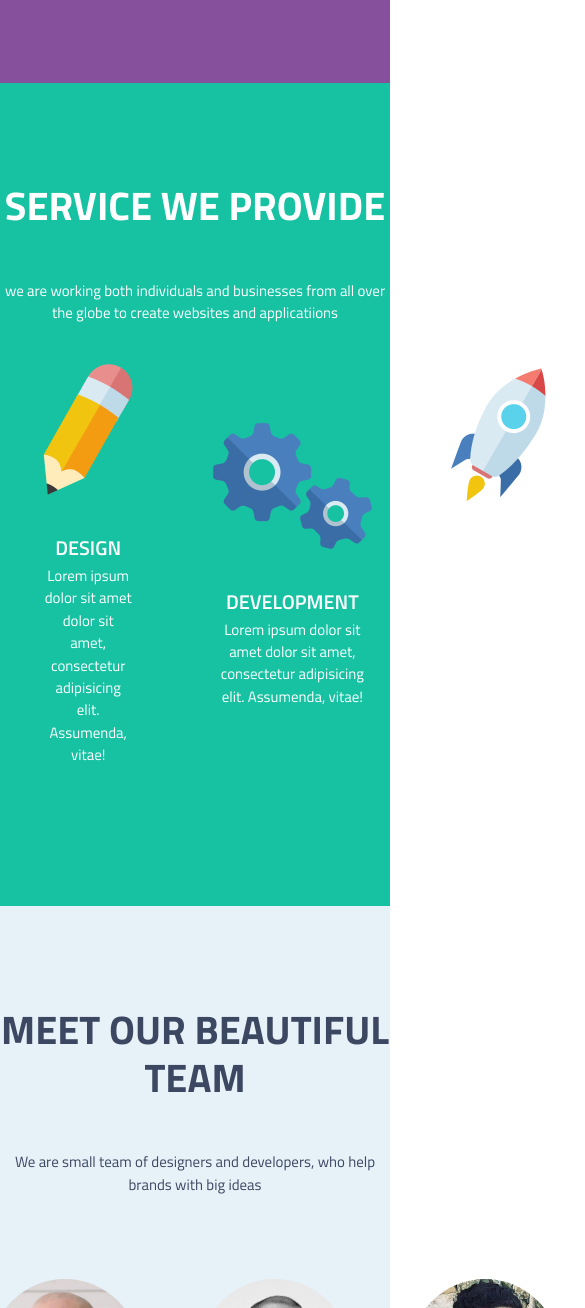
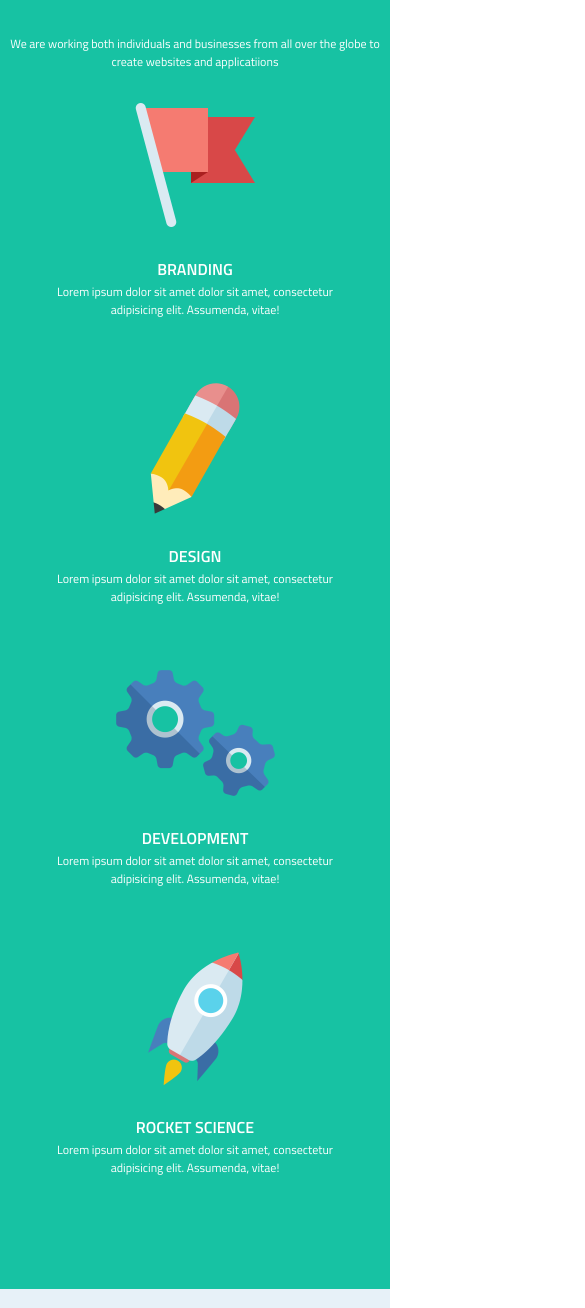
Before and after one commit to sanusimd/cuda, a website: page index.html in a window 390 px wide. Shown: the part 692-2000 px from the top of the page, 585 px wide, since content can reach past the window. Drawn offline with Linux system fonts and the light colour scheme.

Commit message:
make site responsive

```diff
--- a/index.html
+++ b/index.html
@@ -6,6 +6,7 @@
     <meta name="viewport" content="width=device-width, initial-scale=1.0">
     <meta http-equiv="X-UA-Compatible" content="ie=edge">
     <link href="https://fonts.googleapis.com/css?family=Titillium+Web:300,400,600,700,900" rel="stylesheet">
+    <link rel="shortcut icon" href="img/favicon.ico" type="image/x-icon">
     <link rel="stylesheet" href="/css/style.css">
 
     <title>Cude Single Page Portfolio</title>
@@ -47,7 +48,7 @@
                     service we provide
                 </h1>
                 <p class="paragraph">
-                    we are working both individuals and businesses from all over the globe to create websites and
+                We are working both individuals and businesses from all over the globe to create websites and
                     applicatiions
                 </p>
 
@@ -106,7 +107,7 @@
 
         <section class="teams">
             <div class="container">
-                <h1 class="primary-heading black">
+                <h1 class="secondary-heading black">
                     meet our beautiful team
                 </h1>
                 <p class="teams__paragraph">
@@ -238,7 +239,7 @@
 
         <section class="skills">
             <div class="container">
-                <h1 class="primary-heading black">
+                <h1 class="secondary-heading black">
                     We Got Skills!
                 </h1>
                 <p class="skills__paragraph">
@@ -289,7 +290,7 @@
 
         <section class="portfolio">
             <div class="container">
-                <h1 class="primary-heading black">
+                <h1 class="secondary-heading black">
                     Our Portfolio
                 </h1>
                 <p class="portfolio__paragraph">
@@ -344,7 +345,7 @@
 
         <section class="peoples">
             <div class="container">
-                <h1 class="primary-heading black">
+                <h1 class="secondary-heading">
                     WHAT PEoPLE SAY ABOUT US
                 </h1>
                 <p class="peoples__paragraph">
@@ -437,7 +438,7 @@
 
         <section class="contact">
                 <div class="container">
-                    <h1 class="primary-heading">
+                    <h1 class="secondary-heading">
                         get in touch
                     </h1>
                     <p class="paragraph">
--- a/sass/abstracts/_mixins.scss
+++ b/sass/abstracts/_mixins.scss
@@ -0,0 +1,32 @@
+// MEDIA QUERY MANAGER
+/*
+0 - 600px:      Phone
+600 - 900px:    Tablet portrait
+900 - 1200px:   Tablet landscape
+[1200 - 1800] is where our normal styles apply
+1800px + :      Big desktop
+
+$breakpoint arguement choices:
+- phone
+- tab-port
+- tab-land
+- big-desktop
+
+ORDER: Base + typography > general layout + grid > page layout > components
+
+1em = 16px
+*/
+@mixin respond($breakpoint) {
+    @if $breakpoint == phone {
+        @media only screen and (max-width: 37.5em) { @content };    //600px
+    }
+    @if $breakpoint == tab-port {
+        @media only screen and (max-width: 56.25em) { @content };     //900px
+    }
+    @if $breakpoint == tab-land {
+        @media only screen and (max-width: 75em) { @content };    //1200px
+    }
+    @if $breakpoint == big-desktop {
+        @media only screen and (min-width: 112.5em) { @content };    //1800
+    }
+}
--- a/sass/base/_animations.scss
+++ b/sass/base/_animations.scss
@@ -0,0 +1,8 @@
+@keyframes fill {
+    0% {
+      transform: rotate(0deg);
+    }
+    100% {
+      transform: rotate(126deg);
+    }
+  }
--- a/sass/base/_base.scss
+++ b/sass/base/_base.scss
@@ -10,6 +10,19 @@
 html {
     box-sizing: border-box;
     font-size: 62.25%;
+
+
+    @include respond(tab-land) { // width < 1200?
+        font-size: 56.25%; //1 rem = 9px, 9/16 = 50%
+    }
+
+    @include respond(tab-port) { // width < 900?
+        font-size: 50%; //1 rem = 8px, 8/16 = 50%
+    }
+
+    @include respond(big-desktop) {
+        font-size: 75%; //1rem = 12, 12/16
+    }
 }
 
 body{
--- a/sass/base/_typography.scss
+++ b/sass/base/_typography.scss
@@ -1,57 +1,69 @@
 body {
     font-family: 'Titillium Web', sans-serif;
     line-height: 1.7;
+}
+
+.primary-heading {
+    font-size: 4rem;
+    color: $color-white;
+    line-height: 1.2;
+    margin-bottom: 5rem;
 
 
 }
 
-.primary-heading{
+.secondary-heading {
     font-size: 4rem;
     color: $color-white;
     line-height: 1.2;
     margin-bottom: 5rem;
+    padding-bottom: 2rem;
     text-transform: uppercase;
-
+    display: inline-block;
+    position: relative;
 }
 
-.black{
-    color: $color-primary-heading;
-}
+// .secondary-heading:after {
+//     content: "";
+//     display: inline-block;
+//     height: 4px;
+//     width: 100px;
+//     position: absolute;
+//     bottom: 0;
+//     left: 50%;
+//     background: red;
+//     border-radius: 100px;
 
-.secondary-heading{
-    font-size: 4rem;
-    color: $color-white;
-    line-height: 1.2;
-    margin-bottom: 5rem;
-    text-transform: uppercase;
-}
 
-.tertairy-heading{
+// }
+
+.tertairy-heading {
     font-size: 2rem;
     color: $color-white;
     text-transform: uppercase;
     font-weight: 600;
 }
 
-
-
-.paragraph{
+.paragraph {
     font-size: 1.5rem;
     color: $color-white;
     line-height: 1.5;
 
 }
 
-.teams__paragraph{
+.teams__paragraph {
     color: $color-primary-heading;
     font-size: 1.5rem;
     line-height: 1.5;
-    margin-bottom: 3rem;
+    margin-bottom: 7rem;
 
 }
 
-.paragraph-text{
-    // text-align: center;
+.paragraph-text {
     font-size: 1.5rem;
     color: $color-primary-heading;
 }
+
+.black {
+    color: $color-primary-heading !important;
+}
--- a/sass/components/_button.scss
+++ b/sass/components/_button.scss
@@ -6,6 +6,7 @@
     border-radius: 3px;
     margin-bottom: 14rem;
     font-weight: 300;
+    cursor: pointer;
 
 
     &__orange {
@@ -27,7 +28,4 @@
 
     }
 
-
-
-
 }
--- a/sass/layout/_peoples.scss
+++ b/sass/layout/_peoples.scss
@@ -10,6 +10,11 @@
         align-items: center;
         flex-direction: row;
         flex-wrap: wrap;
+
+        @include respond(tab-port){
+            flex-direction: column;
+
+         }
 
     }
 
--- a/sass/layout/_portfolio.scss
+++ b/sass/layout/_portfolio.scss
@@ -11,11 +11,18 @@
         flex-direction: row;
         flex-wrap: wrap;
 
+
+        @include respond(tab-port){
+            flex-direction: column;
+         }
+
     }
 
     &__box{
-        padding: 3rem;
+        padding: 5rem;
         width: 50%;
+        // width: calc(100% /2);
+
 
     }
 
--- a/sass/layout/_services.scss
+++ b/sass/layout/_services.scss
@@ -2,6 +2,8 @@
  background-color:$color-services ;
  text-align: center;
  padding: 10rem 0;
+
+
 
 
 
@@ -10,6 +12,13 @@
      justify-content: center;
      align-items: center;
     //  margin-top: 8.5rem;
+
+    // responsive
+    @include respond(tab-port){
+       flex-direction: column;
+
+    }
+
 
  }
 
--- a/sass/layout/_skills.scss
+++ b/sass/layout/_skills.scss
@@ -8,6 +8,12 @@
         display: flex;
         justify-content: center;
         align-items: center;
+
+        // responsive
+        @include respond(tab-port){
+            flex-direction: column;
+
+         }
 
     }
 
--- a/sass/layout/_teams.scss
+++ b/sass/layout/_teams.scss
@@ -10,15 +10,24 @@
         justify-content: center;
         align-items: center;
 
+        //responsive mobile
+        @include respond(tab-port){
+            flex-direction: column;
+
+         }
     }
 
     &__box{
-        padding: 3rem;
+       margin-right: 3rem;
+        padding: 2rem;
+        transition: all .6s;
 
-
+        &:hover{
+            transform: scale(1.2);
+            box-shadow: 0 1rem 2rem rgba(black, .4);
+        }
 
     }
-
 
     &__photo-1{
         width: 150px;
@@ -28,7 +37,6 @@
 
     &__user--info{
         margin-bottom: 2rem;
-
     }
 
 
@@ -36,7 +44,6 @@
         text-transform: uppercase;
         color: $color-primary-heading;
         font-size: 2rem;
-
     }
 
     &__user--position{
@@ -44,8 +51,6 @@
         font-size: 1.5rem;
         margin-bottom: 1rem;
     }
-
-
 }
 
 .social__icon {
@@ -53,6 +58,7 @@
         margin-right: 0.7rem;
     }
 
-
-
+    &:hover{
+        cursor: pointer;
+    }
 }
--- a/sass/main.scss
+++ b/sass/main.scss
@@ -10,6 +10,7 @@
 
 
 @import "components/button";
+
 
 
 @import "layout/header";
```
Also changed, not shown: css/style.css, img/favicon.ico (added). Lines whose indentation alone changed are shown as unchanged.
